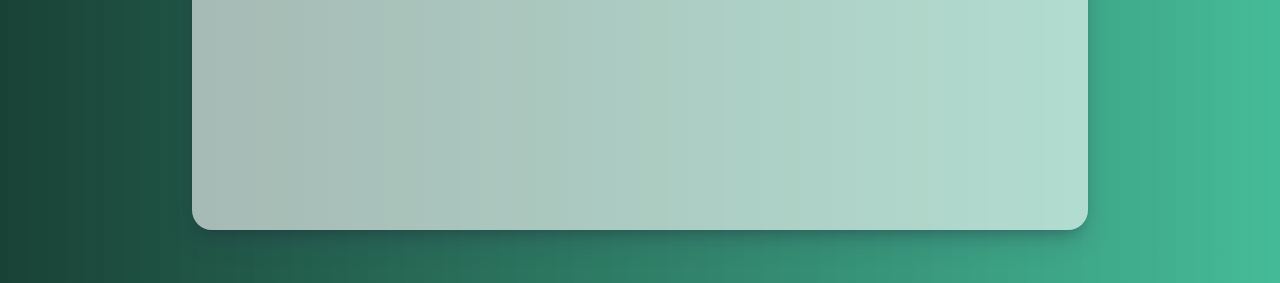
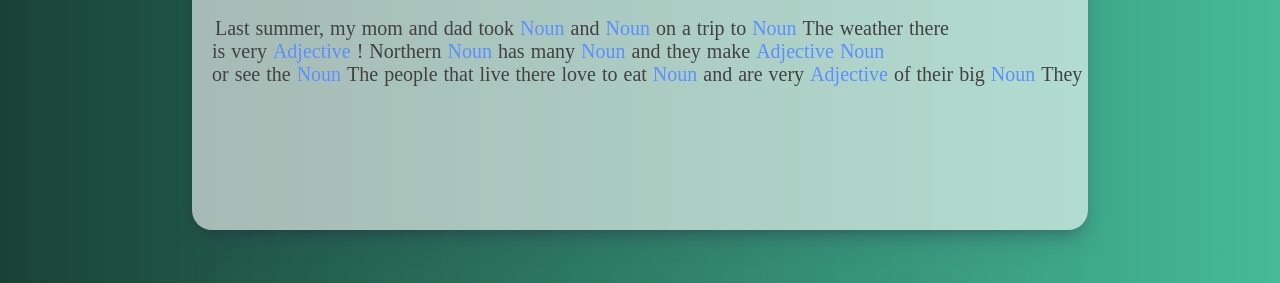
Before and after one commit to Recoded-BPRM-Turkey-FEW-2022/mad-libs-ark, a plain HTML site: page index.html in a window 1280 px wide. Shown: the part 517-800 px from the top of the page. Drawn offline with Linux system fonts and the light colour scheme.

Commit message:
Some CSS is required

```diff
--- a/index.html
+++ b/index.html
@@ -19,12 +19,18 @@
   <main>
     <div class="madLibsEdit container">
       <h2>MadLibs Edit</h2><br>
-      <form action="FormMadlibs" id="FormMadlibs"name="FormMadlibs" onsubmit="" style="padding: 20px;">
+      <form action="FormMadlibs" id="FormMadlibs" name="FormMadlibs" onsubmit="" style="padding: 20px;">
 
       </form>
     </div>
-    <div class='madLibsPreview container' id="madLibsPreview">
+    <div class="madLibsPreview container-Preview">
       <h2>MadLibs Preview</h2>
+      <div class="test">
+        <form action="FormMadlibs" id="formMadLibsPreview" name="FormMadlibs" onsubmit="" style="padding: 20px;">
+
+        </form>
+      </div>
+    </div>
     </div>
   </main>
   <script src="do-not-touch.js"></script>
--- a/madlibs.js
+++ b/madlibs.js
@@ -10,53 +10,90 @@ function fetchStory(rawStory) {
 // fetchStory();
 
 const FormMadlibs = document.getElementById("FormMadlibs");
-const madLibsPreview = document.getElementById("madLibsPreview");
+const madLibsPreview = document.getElementById("formMadLibsPreview");
 
 
 function parseStory(processedStory) {
   const arrayStory = processedStory.split(" ");
-  console.log(arrayStory);
+  // console.log(arrayStory);
 
   const regexN = /[[n]]/;
   const regexV = /[[v]]/;
   const regexA = /[[a]]/;
 
+  let id = 0;
+
   for(let i of arrayStory) {
     if(regexN.test(i)) {
-      // console.log("Noun:", i);
       const elementNoun = document.createElement("input");
       elementNoun.innerText = i;
       elementNoun.placeholder = "Noun";
+      elementNoun.id = id;
       elementNoun.onkeydown = "handleEnter(event)";
       FormMadlibs.appendChild(elementNoun);
+
+      const elementPreview = document.createElement("label");
+      elementPreview.textContent = "Noun";
+      elementPreview.style.color = "#5c8fff";
+      madLibsPreview.appendChild(elementPreview);
+
+      elementNoun.addEventListener("change", () => {
+        elementPreview.textContent = elementNoun.value;
+      });
+      id++;
 
     }
     else if(regexV.test(i)) {
       const elementVerb = document.createElement("input");
       elementVerb.innerText = i;
       elementVerb.placeholder = "Verb";
+      elementVerb.id = id;
       elementVerb.onkeydown = "handleEnter(event)";
       FormMadlibs.appendChild(elementVerb);
+
+      const elementPreview = document.createElement("label");
+      elementPreview.textContent = "Verb";
+      elementPreview.style.color = "#5c8fff";
+      madLibsPreview.appendChild(elementPreview);
+
+      elementVerb.addEventListener("change", () => {
+        elementPreview.textContent = elementVerb.value;
+      });
+
+      id++;
 
     }
     else if(regexA.test(i)) {
       const elementAdjective = document.createElement("input");
       elementAdjective.innerText = i;
       elementAdjective.placeholder = "Adjective";
+      elementAdjective.id = id;
       elementAdjective.onkeydown = "handleEnter(event)";
       FormMadlibs.appendChild(elementAdjective);
-      // madLibsPreview.appendChild(elementAdjective);
+
+      const elementPreview = document.createElement("label");
+      elementPreview.textContent = "Adjective";
+      elementPreview.style.color = "#5c8fff";
+      madLibsPreview.appendChild(elementPreview);
+
+      elementAdjective.addEventListener("change", () => {
+        elementPreview.textContent = elementAdjective.value;
+      });
+      id++;
 
     }
     else {
       const elementNoun = document.createElement("label");
-      // const elementNoun2 = document.createElement("label");
+      const elementPreview = document.createElement("label");
       elementNoun.textContent = i;
-      // elementNoun2.textContent = i;
+      elementPreview.textContent = i;
       FormMadlibs.appendChild(elementNoun);
-      // madLibsPreview.appendChild(elementNoun2);
+
+      madLibsPreview.appendChild(elementPreview);
+
+      id++;
+
     }
-
   }
 }
 
@@ -70,9 +107,9 @@ function handleEnter(event) {
 
 FormMadlibs.addEventListener("keydown", handleEnter);
 
-// function storyPreview() {
-
-// }
+function previewChange(elementPreview, id) {
+  elementPreview.textContent = document.getElementById(id).value;
+}
 
 getRawStory().then(parseStory).then((processedStory) => {
   // console.log(processedStory);
--- a/style.css
+++ b/style.css
@@ -22,12 +22,12 @@ h2 {
   display: inline-block;
 }
 
-.container{
+.container {
     margin: 25px auto;
     min-width: 60vw;
     max-width: 70vw;
     min-height: 30vh;
-    max-height: 90vh;
+    /* max-height: 90vh; */
     padding: 30px 0;
     background-color: rgba(255,255,255,.6 );
     border-radius: 20px;
@@ -37,6 +37,21 @@ h2 {
     align-items: center;
     flex-direction: column;
 }
+.container-Preview {
+  margin: 25px auto;
+  min-width: 60vw;
+  max-width: 70vw;
+  min-height: 30vh;
+  /* max-height: 90vh; */
+  padding: 30px 0;
+  background-color: rgba(255,255,255,.6 );
+  border-radius: 20px;
+  box-shadow: rgba(50, 50, 93, 0.25) 0px 13px 27px -5px, rgba(0, 0, 0, 0.3) 0px 8px 16px -8px;
+  overflow-y: auto;
+  display: flex;
+  /* align-items: center;  */
+  flex-direction: column;
+}
 
 form input {
     text-align: center;
@@ -45,9 +60,7 @@ form input {
 
 input:focus {
     /* box-shadow: 0 0 10px #719ECE; */
-    color: rgba(2, 162, 114, 0.7316060213147759) 100%;
-
-
+    color: rgba(2, 162, 114, 0.7316060213147759);
 }
 
 label {
@@ -55,3 +68,9 @@ label {
   font-size: 20px;
   margin: 3px;
 }
+
+.test {
+  display: flex;
+  flex-direction: column;
+  overflow-y: auto;
+}
```
